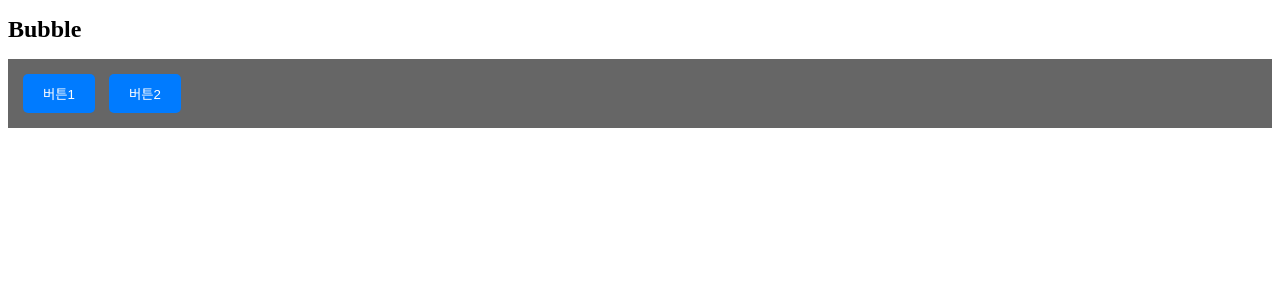
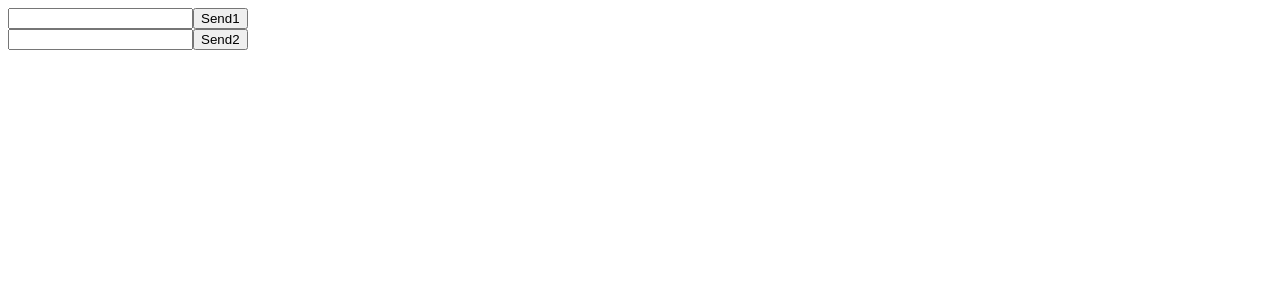
Before and after one commit to joouseong/react-project1, a React (Vite) app: page / in a window 1280 px wide. Shown: the top 300 px of the page. Built offline with nearby package versions, Linux system fonts and the light colour scheme.

Commit message:
0513 2nd commit

```diff
--- a/src/App.jsx
+++ b/src/App.jsx
@@ -7,6 +7,8 @@ import MovieHeroes from "./components/MovieHeroes"
 import NamedComponentTest from "./components/NamedComponentTest"
 import PackingList from "./components/PackingList"
 import ParentComp from "./components/ParentComp"
+import Signup1 from "./components/Signup/Signup1"
+import Signup2 from "./components/Signup/Signup2"
 import SpreadComp from "./components/SpreadComp"
 import TeaGathering from "./components/TeaGathering"
 import TeaSet from "./components/TeaSet"
@@ -27,7 +29,9 @@ export default function App() {
       {/* <TeaGathering /> */}
       {/* <ButtonCom /> */}
       {/* <ToolBar /> */}
-      <Bubble />
+      {/* <Bubble /> */}
+      <Signup1 />
+      <Signup2 />
     </>
   )
 }
--- a/src/components/Bubble/Bubble.jsx
+++ b/src/components/Bubble/Bubble.jsx
@@ -1,17 +1,24 @@
 import style from "./Bubble.module.css"
+
+function Button({onClick, value}) {
+    return(
+        <button className={style.button} onClick={e => {
+            e.stopPropagation();
+            onClick();
+        }}>
+            {value}
+        </button>
+    )
+}
 
 export default function Bubble() {
     return (
         <>
             <h1 className={style.title}>Bubble</h1>
             <nav className={style.navBar} onClick={() => alert("네비게이션바 클릭")}>
-                <button className={style.button} onClick={() => alert("버튼1 클릭")}>
-                    버튼1
-                </button>
+                <Button onClick={() => alert("버튼1 클릭")} value="버튼 1" />
                 &nbsp;
-                <button className={style.button} onClick={() => alert("버튼2 클릭")}>
-                    버튼2
-                </button>
+                <Button onClick={() => alert("버튼2 클릭")} value="버튼 2" />
             </nav>
         </>
     )
--- /dev/null
+++ b/src/components/Signup/Signup1.jsx
@@ -0,0 +1,8 @@
+export default function Signup1() {
+    return(
+        <form onSubmit={() => alert("Submitting!")}>
+            <input />
+            <button>Send1</button>
+        </form>
+    )
+}
--- /dev/null
+++ b/src/components/Signup/Signup2.jsx
@@ -0,0 +1,11 @@
+export default function Signup2() {
+    return(
+        <form onSubmit={e => {
+            e.preventDefault();
+            alert("Submitting!");
+        }}>
+            <input />
+            <button>Send2</button>
+        </form>
+    )
+}
```
